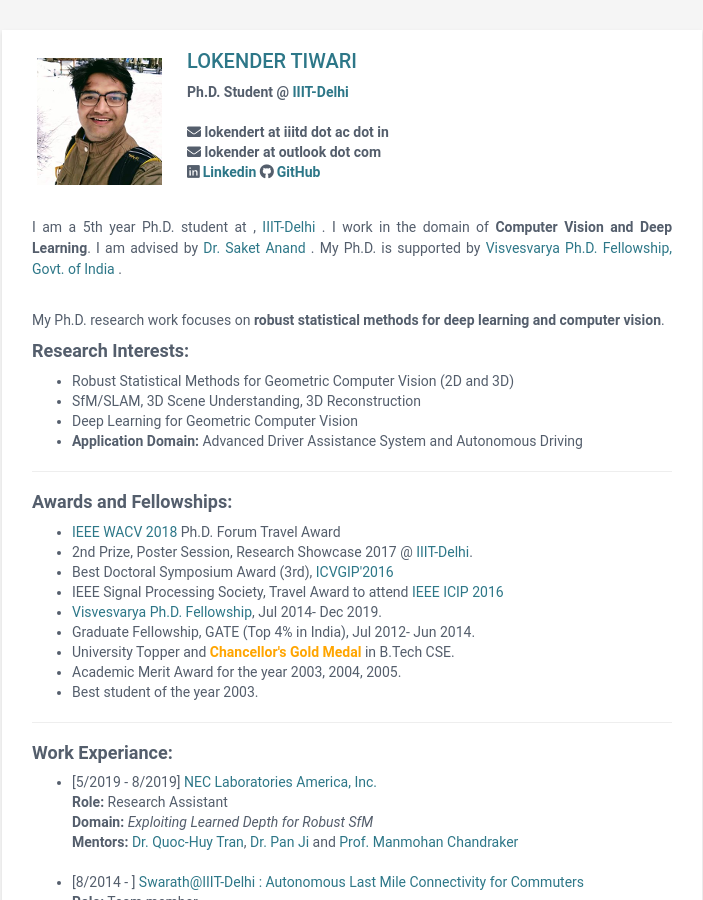
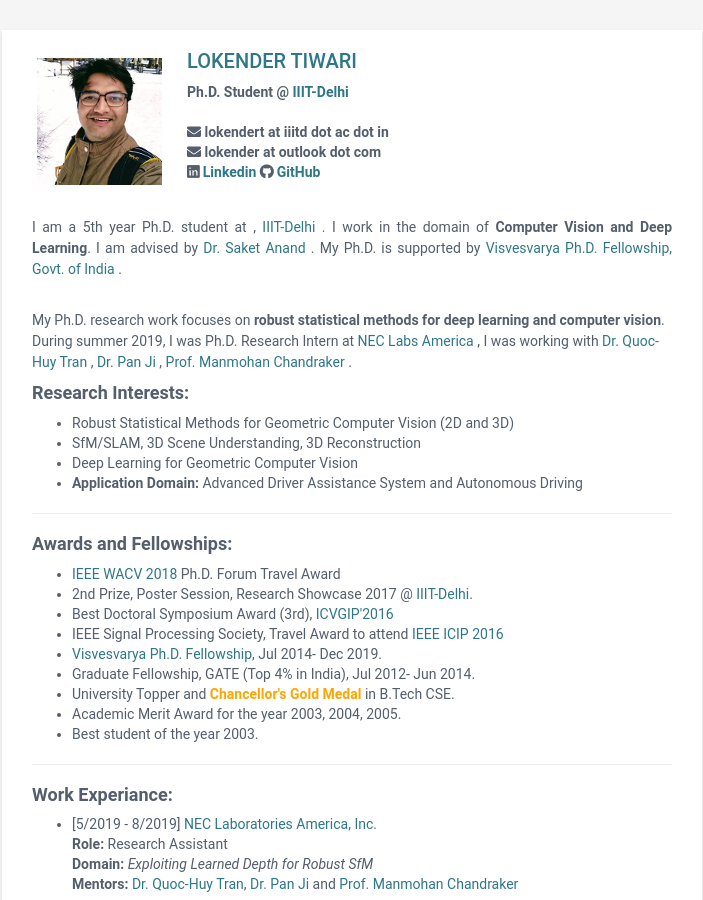
Before and after one commit to lokender/lokender.github.io, a Jekyll site: the page built from index.html, in a window 1280 px wide and 900 px high. Shown: the whole window, without its empty margins (288-991 px from the left). Built offline with Jekyll 4.4.1, drawn with Linux system fonts in a browser that asks for light colours.

Commit message:
Update aboutme.html

```diff
--- a/_includes/aboutme.html
+++ b/_includes/aboutme.html
@@ -3,7 +3,7 @@
 
 	<p align="justify">I am a 5th year Ph.D. student at , <a href="https://www.iiitd.ac.in"> IIIT-Delhi </a>. I work in the domain of <b>Computer Vision and Deep Learning</b>.
 	I am advised by <a href="https://faculty.iiitd.ac.in/~anands/"> Dr. Saket Anand </a>. My Ph.D. is supported by <a href="https://phd.medialabasia.in/">Visvesvarya Ph.D. Fellowship, Govt. of India </a>. </p> </br>
-<p>	My Ph.D. research work focuses on <b>robust statistical methods for deep learning and computer vision</b>.</p>
+<p>	My Ph.D. research work focuses on <b>robust statistical methods for deep learning and computer vision</b>. During summer 2019, I was Ph.D. Research Intern at  <a href="https://faculty.iiitd.ac.in/~anands/"> NEC Labs America </a>, I was working with  <a href="https://cs.adelaide.edu.au/~huy/home.php"> Dr. Quoc-Huy Tran </a>,  <a href="https://sites.google.com/site/peterji1990"> Dr. Pan Ji </a>,  <a href="http://www.nec-labs.com/~manu/"> Prof. Manmohan Chandraker </a>. </p>
 
 <strong><h4>Research Interests:</h4></strong>
 <ul>
```
